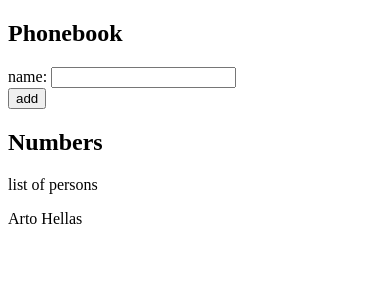
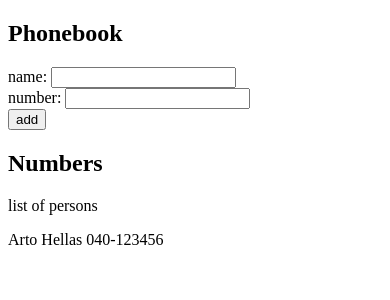
Before and after one commit to Hamze94/fullstackopen.com, a React (Vite) app in the folder part2/The Phonebook/: page / in a window 390 px wide. Shown: the top 300 px of the page. Built offline with nearby package versions, Linux system fonts and the light colour scheme.

Commit message:
2.8: The Phonebook Step 3

```diff
--- a/part2/The Phonebook/src/App.jsx
+++ b/part2/The Phonebook/src/App.jsx
@@ -2,9 +2,10 @@ import { useState } from 'react'
 
 const App = () => {
   const [persons, setPersons] = useState([
-    { name: 'Arto Hellas' }
+    { name: 'Arto Hellas', phone: '040-123456' },
   ])
   const [newName, setNewName] = useState('')
+  const [newNumber, setNewNumber] = useState('')
   const handleSubmit = (event) => {
     event.preventDefault()
     const isDuplicate = persons.some(person => person.name === newName)
@@ -12,13 +13,16 @@ const App = () => {
       alert(`${newName} is already added to phonebook`)
       return
     }
-    const personObject = { name: newName }
+    const personObject = { name: newName, phone: newNumber }
     setPersons(persons.concat(personObject))
     setNewName('')
+    setNewNumber('')
   }
-
   const handleNameChange = (event) => {
     setNewName(event.target.value)
+  }
+  const handleNumberChange = (event) => {
+    setNewNumber(event.target.value)
   }
   return (
     <div>
@@ -27,6 +31,7 @@ const App = () => {
         <div>
           name: <input value={newName} onChange={handleNameChange} />
         </div>
+        <div>number: <input value={newNumber} onChange={handleNumberChange} /></div>
         <div>
           <button onClick={handleSubmit} type="submit">add</button>
         </div>
@@ -34,7 +39,7 @@ const App = () => {
       <h2>Numbers</h2>
       list of persons
       {persons.map((person, index) =>
-        <p key={index}>{person.name}</p>
+        <p key={index}>{person.name} {person.phone}</p>
       )}
     </div>
   )
```
